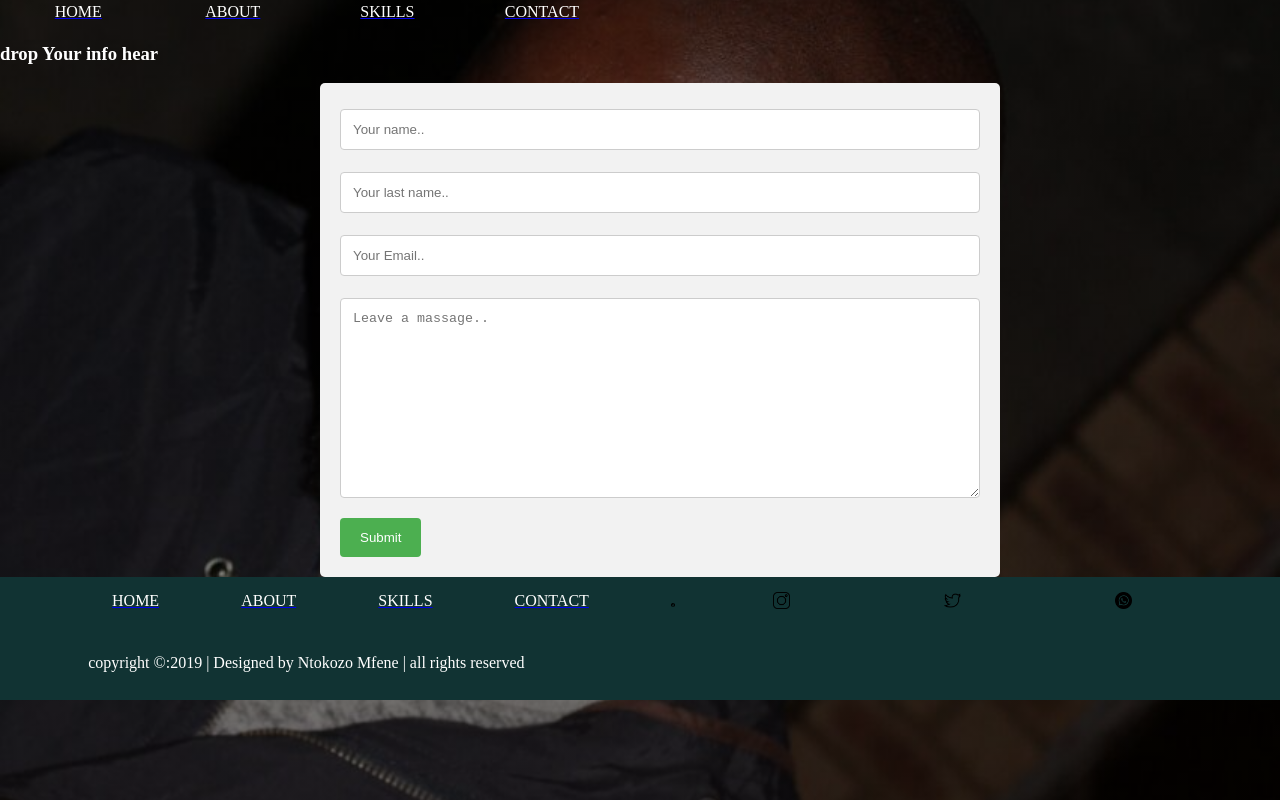
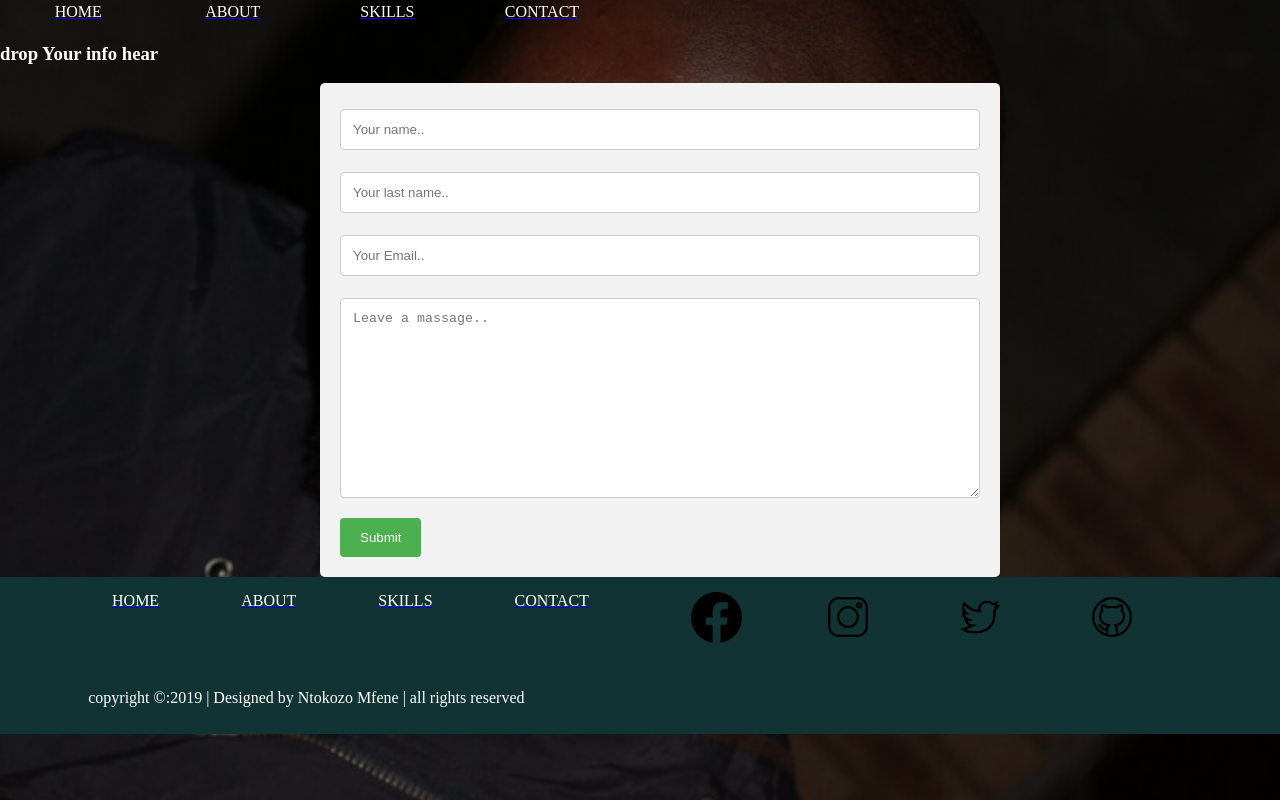
Before and after one commit to ntokozomfene/ntokozomfene.github.io, a plain HTML site: page contact.html in a window 1280 px wide. Drawn offline with Linux system fonts and the light colour scheme.

Commit message:
5th commit

```diff
--- a/contact.html
+++ b/contact.html
@@ -46,20 +46,20 @@
             </div>
             <div class="col span-1-of-2">
               <table>
-                <tr class="social-media">
-                  <td><a href="https://www.facebook.com/brilliant.mfene"><img src="face.png" width="10%" height="10%"/></td>
-                  <td><a href="https://instagram.com/furnace222?igshid=1s30knnonky6l"><img src="instagram.png" width="10%" height="10%"/></td>
-                  <td><a href="#"><img src="twitter.png" width="10%" height="10%"/></td>
-                  <td><a href="#"><img src="whatsapp.png" width="10%" height="10%"/></td>
+                <tr class="solcial-medi">
+                  <td width="25%" align="center"><a href="https://www.facebook.com/brilliant.mfene"><img src="face.png" width="40%" height="40%"/></td>
+                  <td width="25%" align="center"><a href="https://instagram.com/furnace222?igshid=1s30knnonky6l"><img src="instagram.png" width="40px" height="40px"/></td>
+                  <td width="25%" align="center"><a href="https://twitter.com/home"><img src="twitter.png" width="40px" height="40px"/></td>
+                  <td width="25%" align="center"><a href="https://github.com/"><img src="github.png" width="40px" height="40px"/></td>
                 </tr>
               </table>
-
             </div>
             <div class="col span-1-of-1">
-              <p><font text-align:"center" color="white">copyright &copy:2019 | Designed by Ntokozo Mfene | all rights reserved<font color="white"></p>
+              <p><font color="white">copyright &copy:2019 | Designed by Ntokozo Mfene | all rights reserved</p>
             </div>
           </div>
         </div>
+
       </footer>
 
     </div>
```
Also changed, not shown: index.html (+4 -4 lines), faceboo.png (added), github.png (added).
